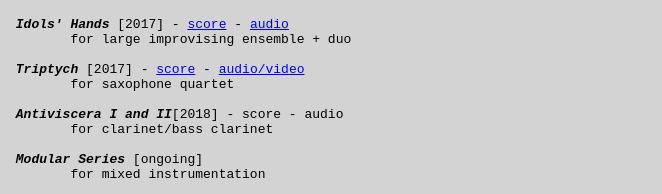
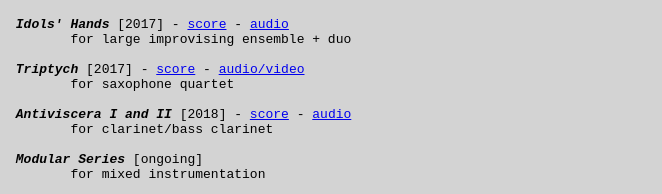
Before and after one commit to isaacotto/isaacotto.github.io, a plain HTML site: page index.html in a window 1280 px wide. Shown: the part 1106-1300 px from the top of the page, without its empty margins (0-662 px from the left). Drawn offline with Linux system fonts and the light colour scheme.

Commit message:
update url

```diff
--- a/index.html
+++ b/index.html
@@ -86,7 +86,7 @@
  <em><strong>Triptych </strong></em>[2017] - <a href="https://drive.google.com/file/d/1NE_1tNS3YAb63m-iqBkG0dLDh7nayJ0Q/view?usp=sharing">score</a> - <a href="https://www.youtube.com/watch?v=SjRjsH9u2w0">audio/video</a>
 	for saxophone quartet
 
- <em><strong>Antiviscera I and II</strong></em>[2018] - score - audio
+ <em><strong>Antiviscera I and II</strong></em> [2018] - <a href="https://drive.google.com/file/d/1Ul4UFhGcnJ44SH8GtW3TZ_Z8Li4Cd7Zb/view?usp=sharing">score</a> - <a href="https://drive.google.com/file/d/1Fe9RjeszNuFVhaks67_aIfej9_lVrDE3/view?usp=sharing">audio</a>
 	for clarinet/bass clarinet
 
  <em><strong>Modular Series</strong></em> [ongoing]
```
Also changed, not shown: 1 other file.
